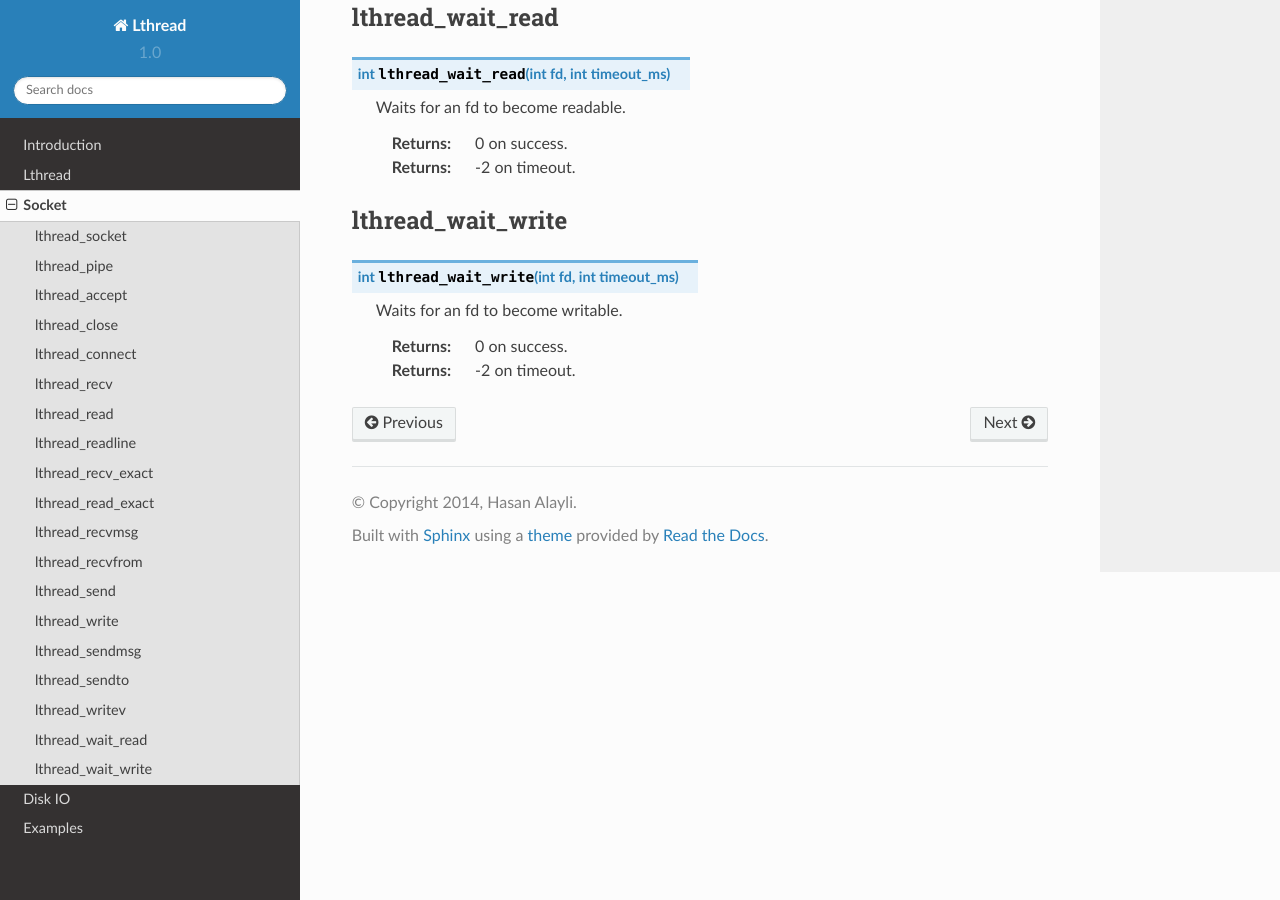
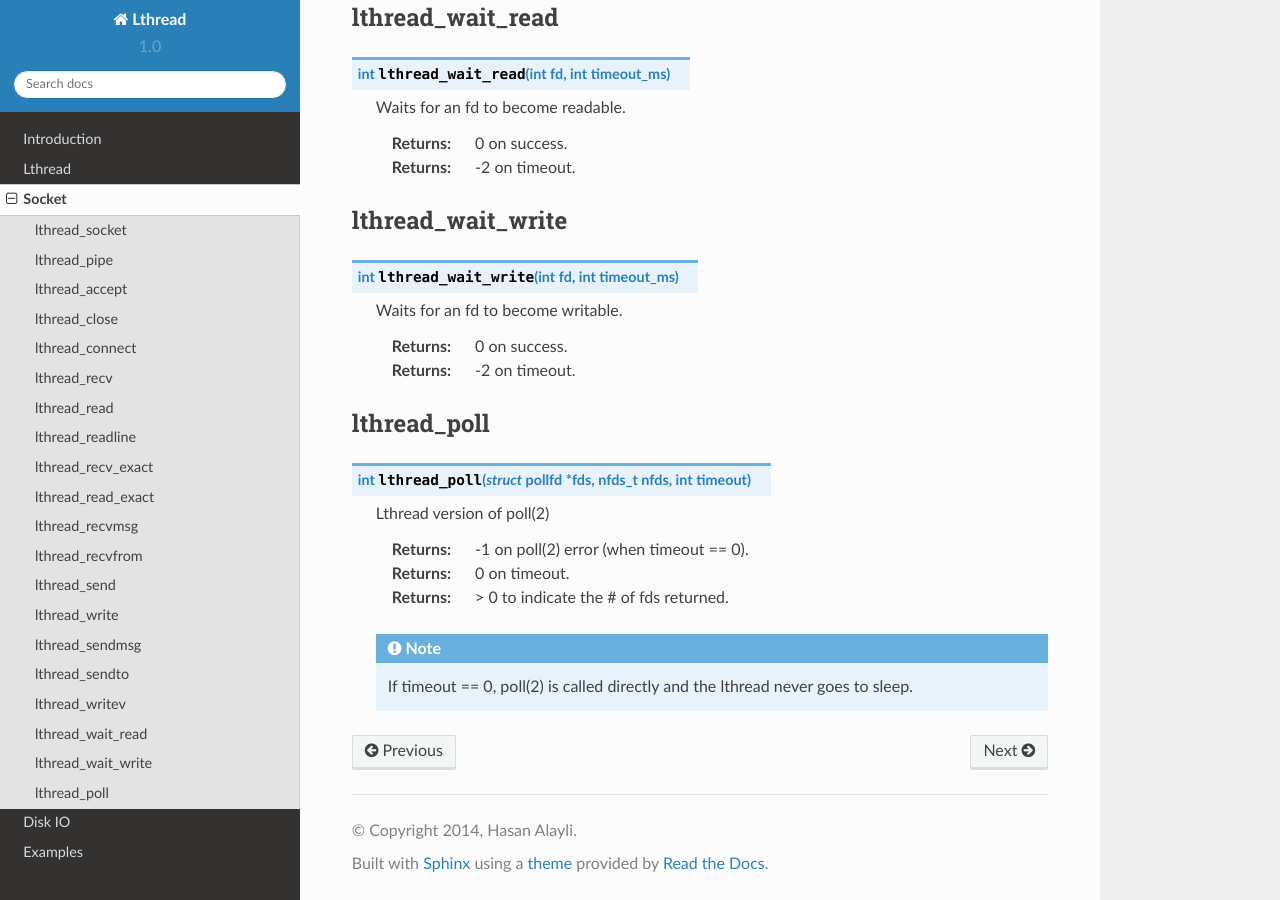
Before and after one commit to halayli/lthread, a Sphinx documentation site: the page built from docs/socket.rst, in a window 1280 px wide and 900 px high, scrolled down 3490 px. Built offline with Sphinx 7.4.7 and the Read the Docs theme 2.0.0, drawn with Linux system fonts in a browser that asks for light colours.

Commit message:
add docs for lthread_poll

```diff
--- a/docs/socket.rst
+++ b/docs/socket.rst
@@ -169,3 +169,15 @@
 
     :return: 0 on success.
     :return: -2 on timeout.
+
+lthread_poll
+------------
+.. c:function:: int lthread_poll(struct pollfd *fds, nfds_t nfds, int timeout)
+
+    Lthread version of poll(2)
+
+    :return: -1 on poll(2) error (when timeout == 0).
+    :return: 0 on timeout.
+    :return: > 0 to indicate the # of fds returned.
+
+    .. note:: If timeout == 0, poll(2) is called directly and the lthread never goes to sleep.
```
